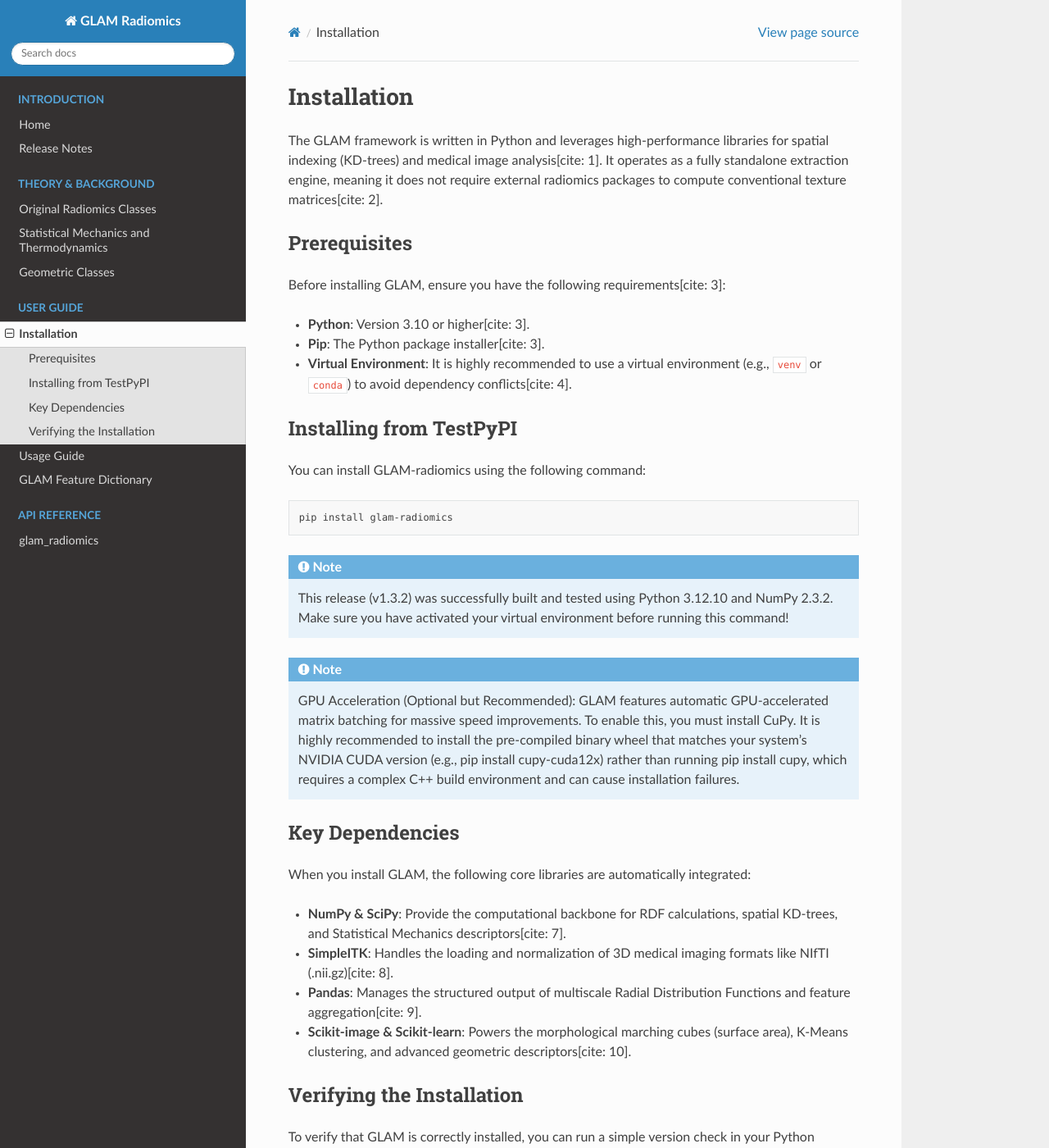
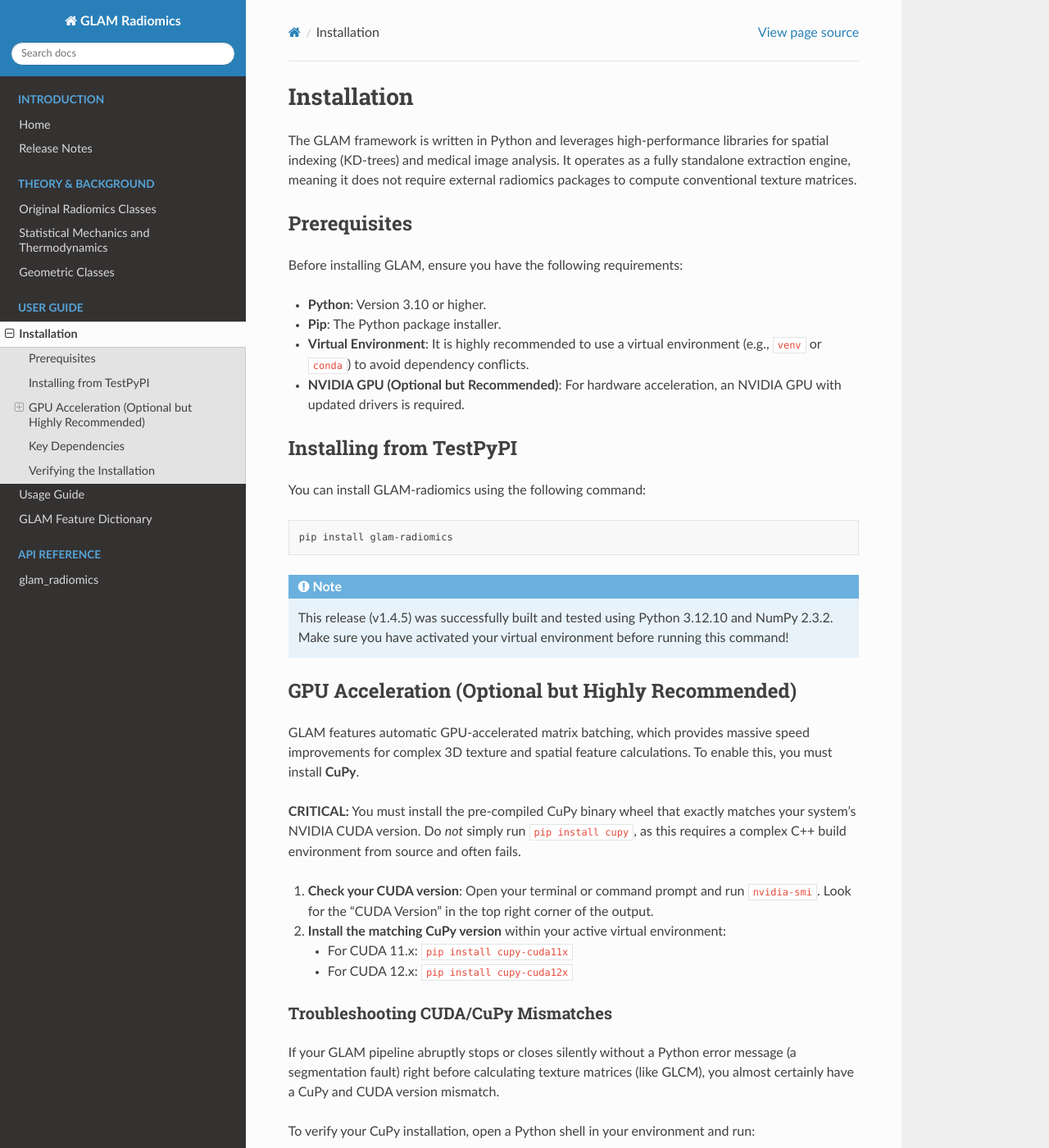
Before and after one commit to yurivelichko/glam-radiomics, a Sphinx documentation site: the page built from docs/source/installation.rst, in a window 1280 px wide and 1400 px high. Shown: the whole window at 82% size. Built offline with Sphinx 7.4.7 and the Read the Docs theme 3.1.0, drawn with Linux system fonts in a browser that asks for light colours; some of the changed text lies outside the part shown.

Commit message:
GLAM 1.4.5 (Updates + Habitat Radiomics)

```diff
--- a/docs/source/home.rst
+++ b/docs/source/home.rst
@@ -29,3 +29,4 @@ Key Advantages
 * **Physically Interpretable**: Translates image voxels into interacting particles to measure properties like "Effective Structural Temperature", "Pressure Virial", and "Volumetric Laplacians" (Stress).
 * **Soft Matter Descriptors**: Unique capabilities to measure directional tissue organization using the global and local **Nematic Order Parameter (S)** and Inverse Correlation Lengths (Decay Rates).
 * **3D Feature Mapping**: Integrated sliding-window architecture to generate voxel-wise NIfTI feature maps, allowing for direct visual assessment of the tumor's "affinity landscape."
+* **Native Habitat Radiomics**: Seamlessly perform multi-region habitat analysis. GLAM can automatically perform Boolean operations to merge discrete sub-regions (e.g., combining enhancing and non-enhancing cores into a unified "Tumor Core") directly via the configuration file, eliminating the need for manual mask preprocessing.
--- a/docs/source/installation.rst
+++ b/docs/source/installation.rst
@@ -1,14 +1,15 @@
 Installation
 ============
-The GLAM framework is written in Python and leverages high-performance libraries for spatial indexing (KD-trees) and medical image analysis[cite: 1]. It operates as a fully standalone extraction engine, meaning it does not require external radiomics packages to compute conventional texture matrices[cite: 2].
+The GLAM framework is written in Python and leverages high-performance libraries for spatial indexing (KD-trees) and medical image analysis. It operates as a fully standalone extraction engine, meaning it does not require external radiomics packages to compute conventional texture matrices.
 
 Prerequisites
 -------------
-Before installing GLAM, ensure you have the following requirements[cite: 3]:
+Before installing GLAM, ensure you have the following requirements:
 
-* **Python**: Version 3.10 or higher[cite: 3].
-* **Pip**: The Python package installer[cite: 3].
-* **Virtual Environment**: It is highly recommended to use a virtual environment (e.g., ``venv`` or ``conda``) to avoid dependency conflicts[cite: 4].
+* **Python**: Version 3.10 or higher.
+* **Pip**: The Python package installer.
+* **Virtual Environment**: It is highly recommended to use a virtual environment (e.g., ``venv`` or ``conda``) to avoid dependency conflicts.
+* **NVIDIA GPU (Optional but Recommended)**: For hardware acceleration, an NVIDIA GPU with updated drivers is required.
 
 Installing from TestPyPI
 ------------------------
@@ -19,19 +20,41 @@ You can install GLAM-radiomics using the following command:
     pip install glam-radiomics
 
 .. note::
-   This release (v1.3.2) was successfully built and tested using Python 3.12.10 and NumPy 2.3.2. Make sure you have activated your virtual environment before running this command!
+   This release (v1.4.5) was successfully built and tested using Python 3.12.10 and NumPy 2.3.2. Make sure you have activated your virtual environment before running this command!
 
-.. note::
-   GPU Acceleration (Optional but Recommended): GLAM features automatic GPU-accelerated matrix batching for massive speed improvements. To enable this, you must install CuPy. It is highly recommended to install the pre-compiled binary wheel that matches your system's NVIDIA CUDA version (e.g., pip install cupy-cuda12x) rather than running pip install cupy, which requires a complex C++ build environment and can cause installation failures.
+GPU Acceleration (Optional but Highly Recommended)
+--------------------------------------------------
+GLAM features automatic GPU-accelerated matrix batching, which provides massive speed improvements for complex 3D texture and spatial feature calculations. To enable this, you must install **CuPy**.
+
+**CRITICAL:** You must install the pre-compiled CuPy binary wheel that exactly matches your system's NVIDIA CUDA version. Do *not* simply run ``pip install cupy``, as this requires a complex C++ build environment from source and often fails.
+
+1. **Check your CUDA version**: Open your terminal or command prompt and run ``nvidia-smi``. Look for the "CUDA Version" in the top right corner of the output.
+2. **Install the matching CuPy version** within your active virtual environment:
+
+   * For CUDA 11.x: ``pip install cupy-cuda11x``
+   * For CUDA 12.x: ``pip install cupy-cuda12x``
+
+Troubleshooting CUDA/CuPy Mismatches
+^^^^^^^^^^^^^^^^^^^^^^^^^^^^^^^^^^^^
+If your GLAM pipeline abruptly stops or closes silently without a Python error message (a segmentation fault) right before calculating texture matrices (like GLCM), you almost certainly have a CuPy and CUDA version mismatch.
+
+To verify your CuPy installation, open a Python shell in your environment and run:
+
+.. code-block:: python
+
+    import cupy
+    cupy.show_config()
+
+Pay close attention to the ``CUDA Build Version`` and ``CUDA Driver Version``. If there is a mismatch, uninstall your current CuPy packages (e.g., ``pip uninstall cupy cupy-cuda12x``) and reinstall the version that strictly matches your workstation's installed toolkit.
 
 Key Dependencies
 ----------------
 When you install GLAM, the following core libraries are automatically integrated:
 
-* **NumPy & SciPy**: Provide the computational backbone for RDF calculations, spatial KD-trees, and Statistical Mechanics descriptors[cite: 7].
-* **SimpleITK**: Handles the loading and normalization of 3D medical imaging formats like NIfTI (.nii.gz)[cite: 8].
-* **Pandas**: Manages the structured output of multiscale Radial Distribution Functions and feature aggregation[cite: 9].
-* **Scikit-image & Scikit-learn**: Powers the morphological marching cubes (surface area), K-Means clustering, and advanced geometric descriptors[cite: 10].
+* **NumPy & SciPy**: Provide the computational backbone for RDF calculations, spatial KD-trees, and Statistical Mechanics descriptors.
+* **SimpleITK**: Handles the loading and normalization of 3D medical imaging formats like NIfTI (.nii.gz).
+* **Pandas**: Manages the structured output of multiscale Radial Distribution Functions and feature aggregation.
+* **Scikit-image & Scikit-learn**: Powers the morphological marching cubes (surface area), K-Means clustering, and advanced geometric descriptors.
 
 Verifying the Installation
 --------------------------
--- a/pyproject.toml
+++ b/pyproject.toml
@@ -4,7 +4,7 @@ build-backend = "setuptools.build_meta"
 
 [project]
 name = "glam-radiomics"
-version = "1.3.2"
+version = "1.4.5"
 authors = [
   { name = "Yuri Velichko", email = "y-velichko@northwestern.edu" },
 ]
```
Also changed, not shown: docs/source/usage.rst (+35 -0 lines), 4 other files.
